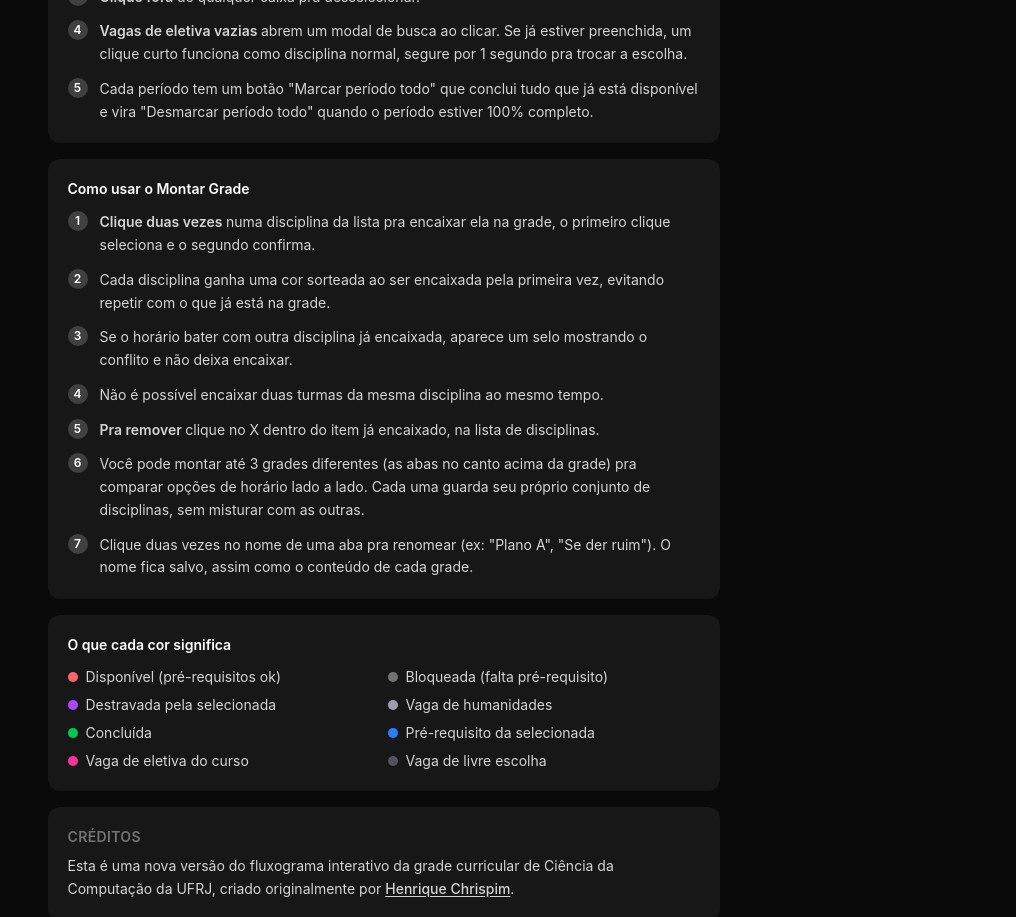
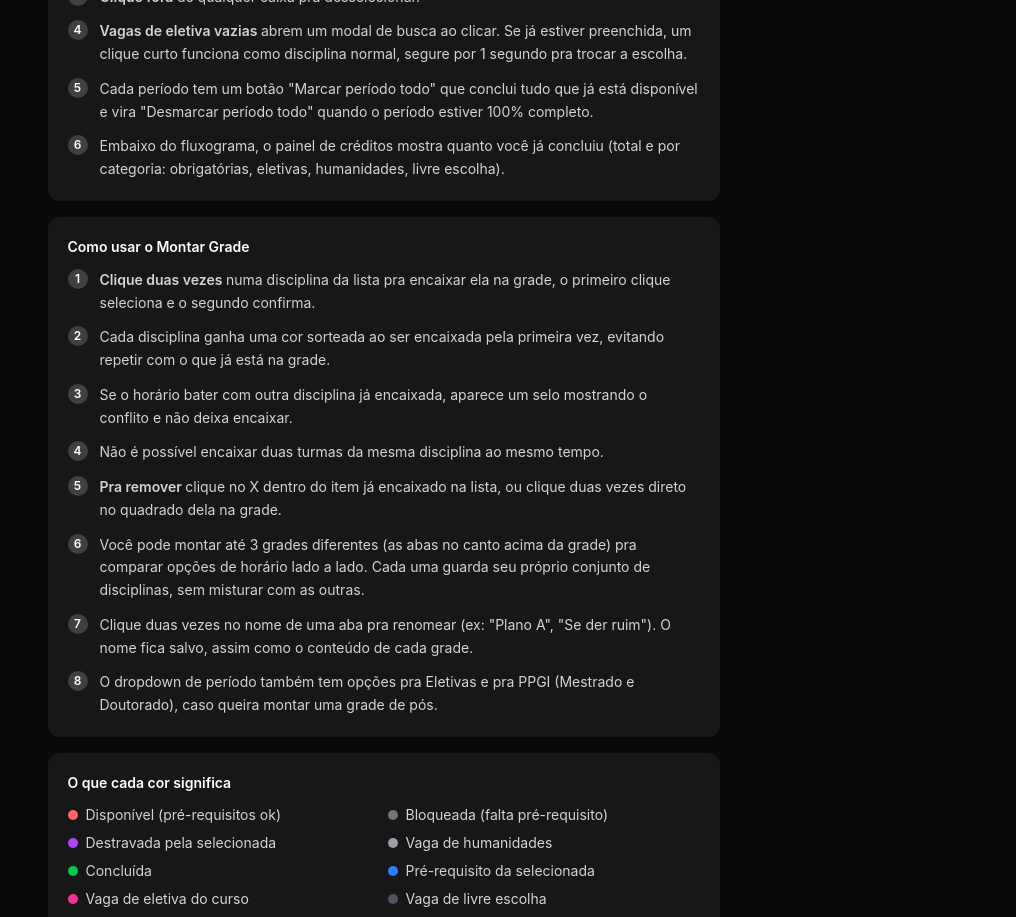
Before and after one commit to borges-1802/flowchart, a React (Vite) app: page /flowchart/sobre in a window 1280 px wide. Shown: the part 360-1277 px from the top of the page, without its empty margins (249-1280 px from the left). Built offline with nearby package versions, Linux system fonts and the light colour scheme.

Commit message:
feat: duplo clique botões

```diff
--- a/src/components/Grade/ScheduleCell.tsx
+++ b/src/components/Grade/ScheduleCell.tsx
@@ -9,6 +9,7 @@ interface ScheduleCellProps {
   previewColor: string | null;
   conflictOption: DisciplineOption | null;
   conflictColorIndex: number | undefined;
+  onRemove: (optionId: string) => void;
 }
 
 export function ScheduleCell({
@@ -19,6 +20,7 @@ export function ScheduleCell({
   previewColor,
   conflictOption,
   conflictColorIndex,
+  onRemove,
 }: ScheduleCellProps) {
   const isDark = theme === 'dark';
 
@@ -30,8 +32,11 @@ export function ScheduleCell({
     const conflictColor = conflictColorIndex !== undefined ? getColorByIndex(conflictColorIndex) : null;
 
     return (
-      <div
-        className={`relative flex aspect-square w-full flex-col items-center justify-center overflow-hidden rounded px-0.5 text-center sm:aspect-auto sm:h-16 sm:rounded-lg sm:px-1 ${bgClass} ${textClass}`}
+      <button
+        type="button"
+        onDoubleClick={() => onRemove(occupant.id)}
+        title="Clique duas vezes pra remover da grade"
+        className={`relative flex aspect-square w-full flex-col items-center justify-center overflow-hidden rounded px-0.5 text-center transition-opacity hover:opacity-80 sm:aspect-auto sm:h-16 sm:rounded-lg sm:px-1 ${bgClass} ${textClass}`}
       >
         <span className="line-clamp-2 w-full wrap-break-word text-[8px] font-semibold leading-[1.1] sm:line-clamp-1 sm:truncate sm:text-xs sm:leading-tight">
           {occupant.shortName}
@@ -47,7 +52,7 @@ export function ScheduleCell({
             {conflictOption.shortName}
           </span>
         )}
-      </div>
+      </button>
     );
   }
 
--- a/src/components/Grade/ScheduleGrid.tsx
+++ b/src/components/Grade/ScheduleGrid.tsx
@@ -10,6 +10,7 @@ interface ScheduleGridProps {
   placedIds: Set<string>;
   armedOption: DisciplineOption | null;
   colorAssignments: Record<string, number>;
+  onRemove: (optionId: string) => void;
 }
 
 const dayLabels: Record<(typeof DAYS)[number], string> = {
@@ -20,7 +21,7 @@ const dayLabels: Record<(typeof DAYS)[number], string> = {
   SEX: 'SEX',
 };
 
-export function ScheduleGrid({ theme, options, placedIds, armedOption, colorAssignments }: ScheduleGridProps) {
+export function ScheduleGrid({ theme, options, placedIds, armedOption, colorAssignments, onRemove }: ScheduleGridProps) {
   const isDark = theme === 'dark';
 
   return (
@@ -73,6 +74,7 @@ export function ScheduleGrid({ theme, options, placedIds, armedOption, colorAssi
                     : null
                 }
                 conflictColorIndex={armedOption ? colorAssignments[armedOption.subjectId] : undefined}
+                onRemove={onRemove}
               />
             );
           })}
--- a/src/pages/About.tsx
+++ b/src/pages/About.tsx
@@ -22,6 +22,10 @@ const steps = [
     title: '',
     text: 'Cada período tem um botão "Marcar período todo" que conclui tudo que já está disponível e vira "Desmarcar período todo" quando o período estiver 100% completo.',
   },
+  {
+    title: '',
+    text: 'Embaixo do fluxograma, o painel de créditos mostra quanto você já concluiu (total e por categoria: obrigatórias, eletivas, humanidades, livre escolha).',
+  },
 ];
 
 const gradeSteps = [
@@ -43,7 +47,7 @@ const gradeSteps = [
   },
   {
     title: 'Pra remover',
-    text: 'clique no X dentro do item já encaixado, na lista de disciplinas.',
+    text: 'clique no X dentro do item já encaixado na lista, ou clique duas vezes direto no quadrado dela na grade.',
   },
   {
     title: '',
@@ -52,6 +56,10 @@ const gradeSteps = [
   {
     title: '',
     text: 'Clique duas vezes no nome de uma aba pra renomear (ex: "Plano A", "Se der ruim"). O nome fica salvo, assim como o conteúdo de cada grade.',
+  },
+  {
+    title: '',
+    text: 'O dropdown de período também tem opções pra Eletivas e pra PPGI (Mestrado e Doutorado), caso queira montar uma grade de pós.',
   },
 ];
 
--- a/src/pages/Grade.tsx
+++ b/src/pages/Grade.tsx
@@ -1,21 +1,26 @@
 import { useEffect, useMemo, useState } from 'react';
+
 import { Header } from '../components/Header';
 import { DisciplineList } from '../components/Grade/DisciplineList';
 import { ScheduleGrid } from '../components/Grade/ScheduleGrid';
 import { GradeSummary } from '../components/Grade/GradeSummary';
 import { GradeTabs } from '../components/Grade/GradeTabs';
+
 import { usePersistedState } from '../hooks/usePersistedState';
+
 import { buildDisciplineOptions, type DisciplineOption } from '../domain/buildDisciplineOptions';
 import { buildPpgiOptions, type PpgiSubject, type PpgiSchedule } from '../domain/buildPpgiOptions';
 import { hasConflict, isSameSubjectAlreadyPlaced } from '../domain/scheduleGrid';
 import { pickRandomColorIndex } from '../domain/subjectColor';
 import { getMigratedTabsState, type TabId, type TabData, type TabsState } from '../domain/gradeTabs';
-import type { PeriodFilter } from '../components/Grade/DisciplineList';
+
 import subjectsData from '../data/subjects.json';
 import electivesData from '../data/electives.json';
 import turmasData from '../data/turmas.json';
 import ppgiSubjectsData from '../data/ppgiSubjects.json';
 import ppgiTurmasData from '../data/ppgiTurmas.json';
+
+import type { PeriodFilter } from '../components/Grade/DisciplineList';
 import type { Subject } from '../types/subject.types';
 import type { SubjectSchedule } from '../types/turma.types';
 import type { ElectiveOption } from '../types/electiveOption.types';
@@ -177,6 +182,7 @@ export function Grade() {
                 placedIds={placedIds}
                 armedOption={armedOption}
                 colorAssignments={colorAssignments}
+                onRemove={handleRemove}
               />
             </div>
           </div>
```
